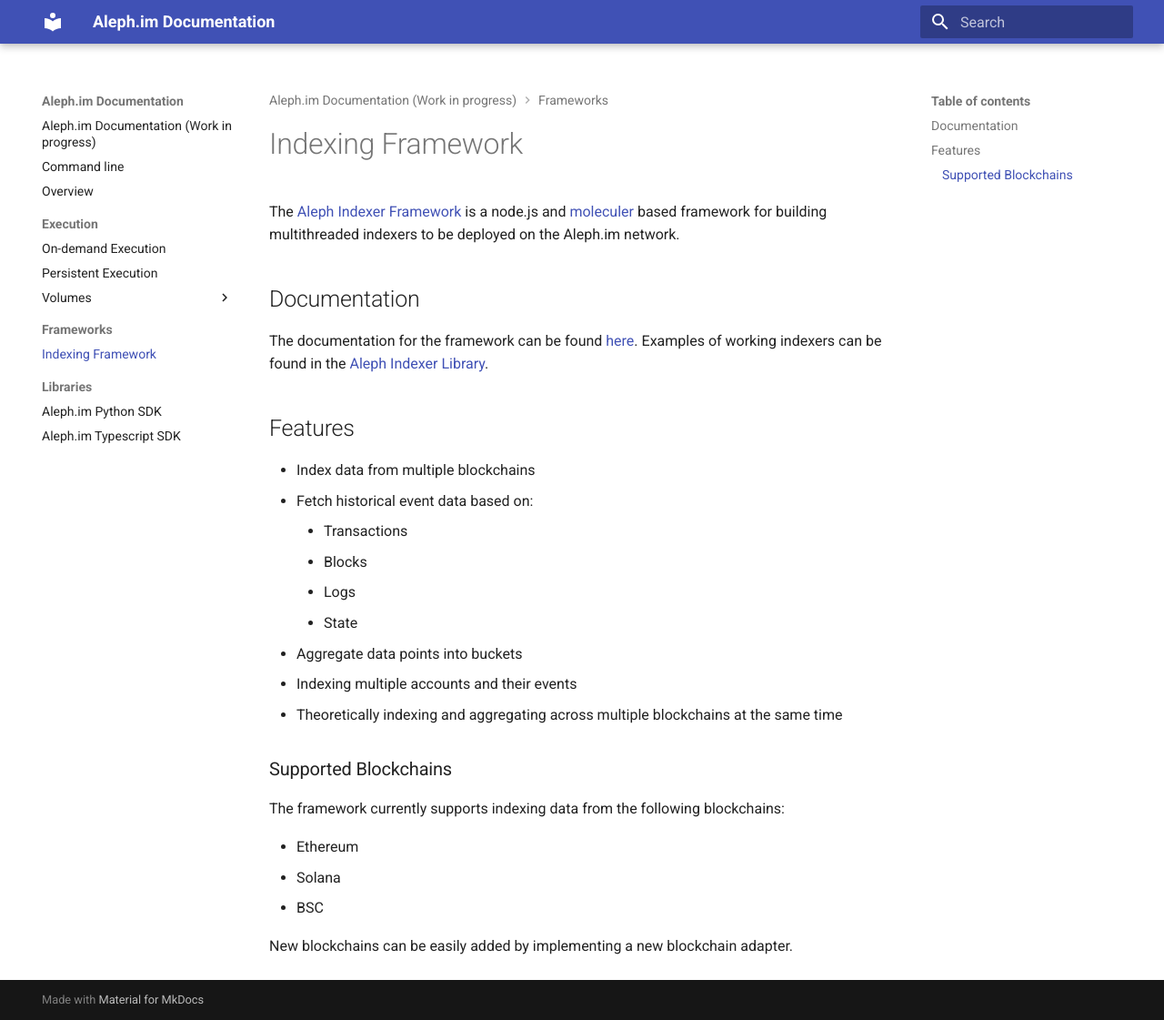
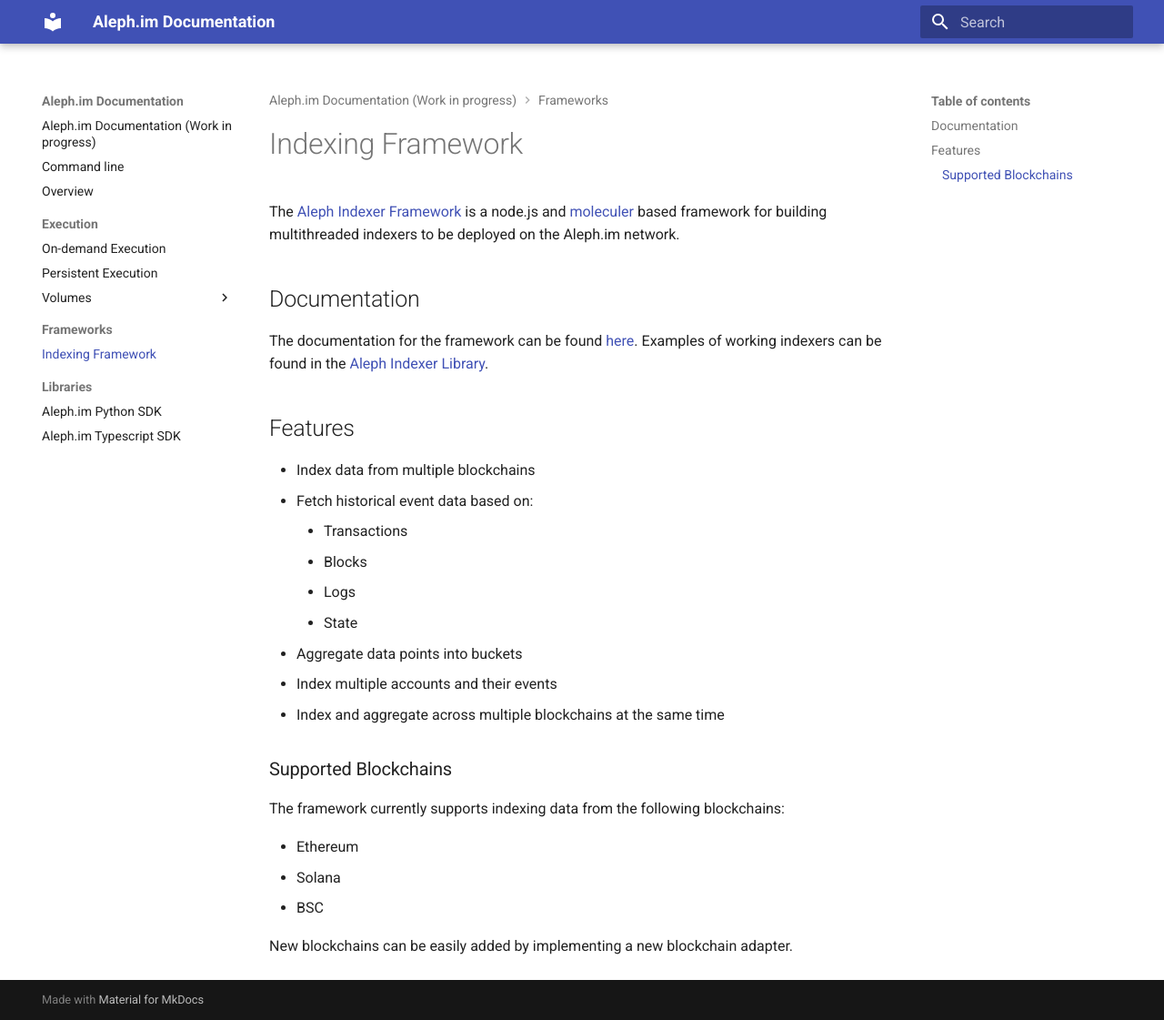
Before and after one commit to aleph-im/aleph-docs, an MkDocs documentation site: the page built from docs/frameworks/indexer.md, in a window 1280 px wide and 1121 px high. Shown: the whole window at 91% size. Built offline with MkDocs 1.6.1 and Material for MkDocs 9.7.7, drawn with Linux system fonts in a browser that asks for light colours.

Commit message:
Update indexer.md

```diff
--- a/docs/frameworks/indexer.md
+++ b/docs/frameworks/indexer.md
@@ -18,8 +18,8 @@
     - Logs
     - State
 - Aggregate data points into buckets
-- Indexing multiple accounts and their events
-- Theoretically indexing and aggregating across multiple blockchains at the same time
+- Index multiple accounts and their events
+- Index and aggregate across multiple blockchains at the same time
 
 ### Supported Blockchains
 
```
